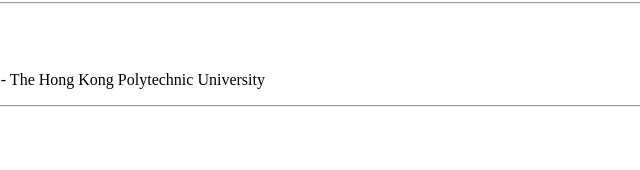
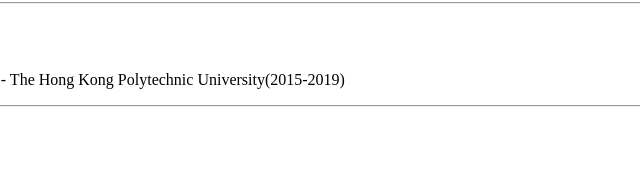
Before and after one commit to yamhonin/My-resume, a plain HTML site: page index.html in a window 1280 px wide. Shown: the part 385-555 px from the top of the page, 292-932 px from the left. Drawn offline with Linux system fonts and the light colour scheme.

Commit message:
Update index.html

```diff
--- a/index.html
+++ b/index.html
@@ -19,7 +19,7 @@ I am a physiotherapist who have more than 4 years of practicing experience.
 <h2>Education</h2>
 
 <ul>
-    <li>Bachelor of Science in Physiotherapy - The Hong Kong Polytechnic University</li>
+    <li>Bachelor of Science in Physiotherapy - The Hong Kong Polytechnic University(2015-2019)</li>
 </ul>
 
 <hr/>
```
